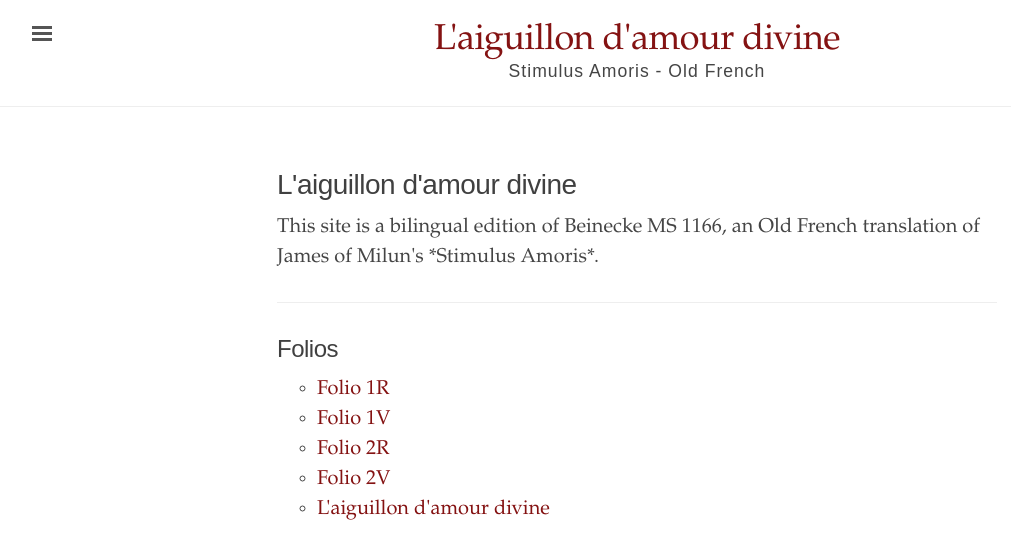
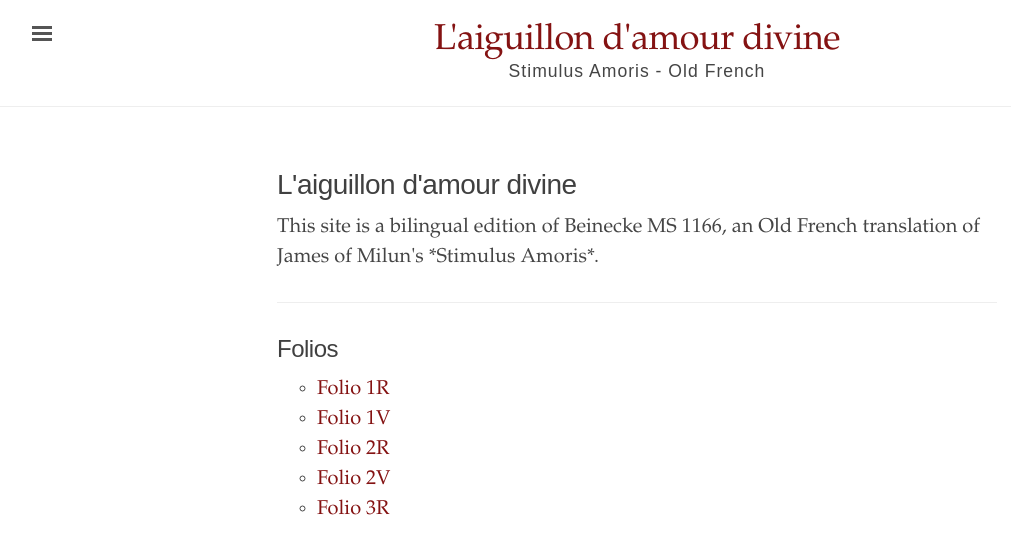
Before and after one commit to oldfrenchtexts/L-aiguillon-d-amour-divine, a Jekyll site: the page built from index.html, in a window 1280 px wide. Shown: the top 559 px of the page, without its empty margins (3-1014 px from the left). Built offline with Jekyll 4.4.1, drawn with Linux system fonts in a browser that asks for light colours.

Commit message:
Update Folio 3R.md

```diff
--- a/_texts/Folio 3R.md
+++ b/_texts/Folio 3R.md
@@ -1,9 +1,9 @@
 ---
 layout: narrative
-title: L'aiguillon d'amour divine
+title: Folio 3R
 author: James of Milan
 editor: Aaron Kestle
-source: Folio 3R
+source: Beinecke MS 1166
 ---
 
 ![Beinecke MS 1166](https://raw.githubusercontent.com/oldfrenchtexts/randomtexts/master/assets/Beinecke%20MS%201166%20Small.jpg)
```
